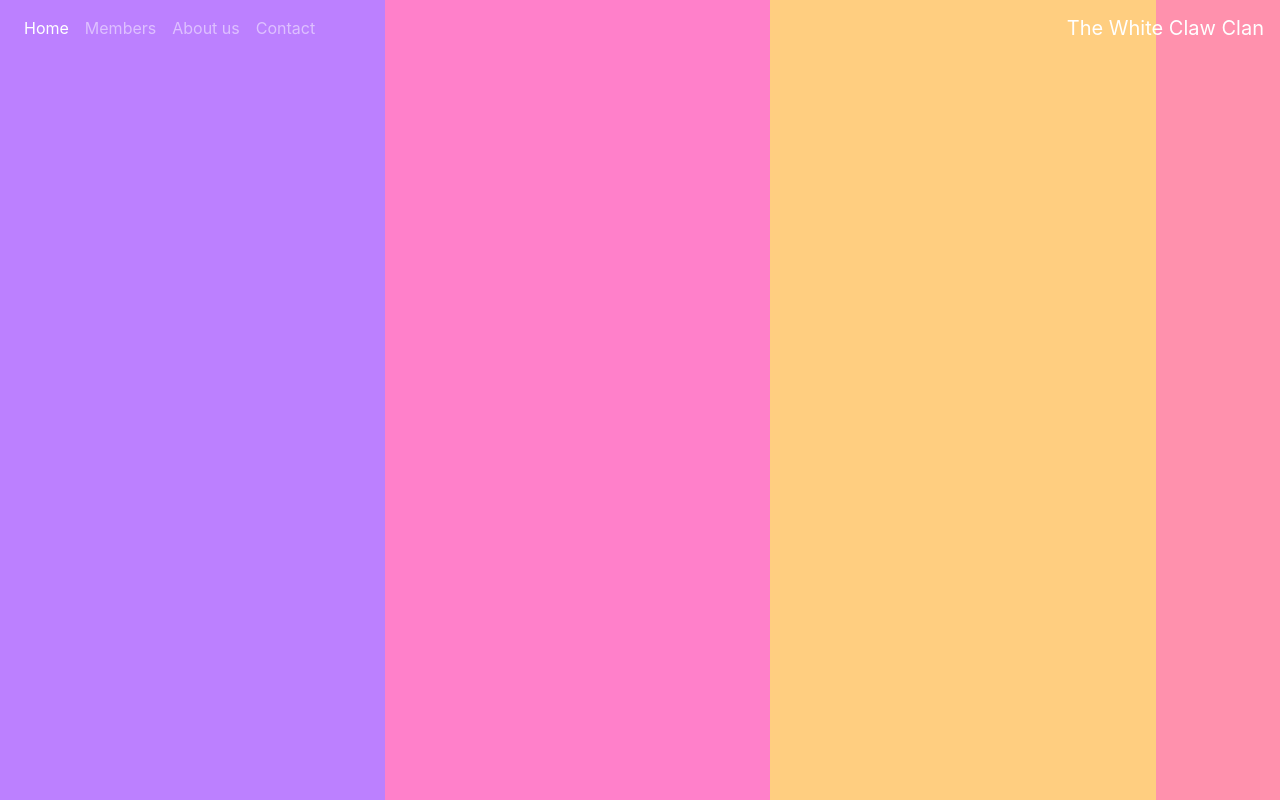
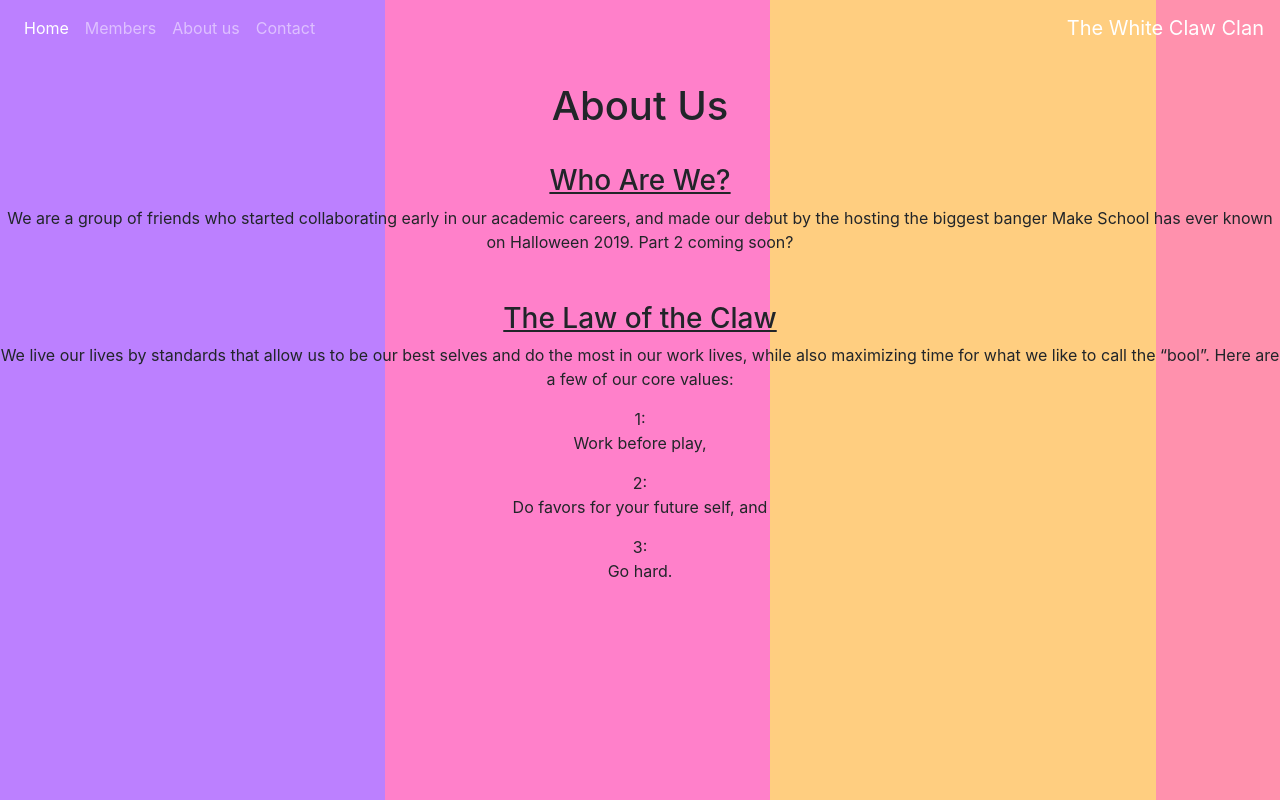
Before and after one commit to HexSeal/WhiteClawClan, a website: page about_us.html in a window 1280 px wide. Drawn offline with nearby package versions, Linux system fonts and the light colour scheme.

Commit message:
Done with About Us which is about everything

```diff
--- a/about_us.html
+++ b/about_us.html
@@ -42,3 +42,23 @@
         </button>
     </div>
 </nav>
+
+<div>
+    <h1 class="top-centered-text sticky-top">About Us</h1>
+    <div class="center-width">
+        <h3><u>Who Are We?</u></h3>
+        <p>We are a group of friends who started collaborating early in our academic careers,
+            and made our debut by the hosting the biggest banger
+            Make School has ever known on Halloween 2019. Part 2 coming soon?</p>
+
+        <h3 class="mt-5"><u>The Law of the Claw</u></h3>
+        <p>We live our lives by standards that allow us to be our best selves and do the most in our work lives,
+                while also maximizing time for what we like to call the “bool”. Here are a few of our core values:
+                <p>1: <br>
+                Work before play,</p>
+                <p>2: <br>
+                Do favors for your future self, and </p>
+                3: <br>
+                Go hard.</p>
+    </div>
+</div>
--- a/contact.css
+++ b/contact.css
@@ -1,4 +1,4 @@
-div.centered-text {
+.centered-text {
     left: 0;
     line-height: 200px;
     margin-top: -100px;
@@ -8,9 +8,16 @@ div.centered-text {
     width: 100%;
 }
 
-div.top-centered-text {
+.center-width {
     left: 0;
-    line-height: 200px;
+    text-align: center;
+    position:absolute;
+    width: 100%;
+}
+
+.top-centered-text {
+    left: 0;
+    line-height: 100px;
     margin-top: 0%;
     position: absolute;
     text-align: center;
```
